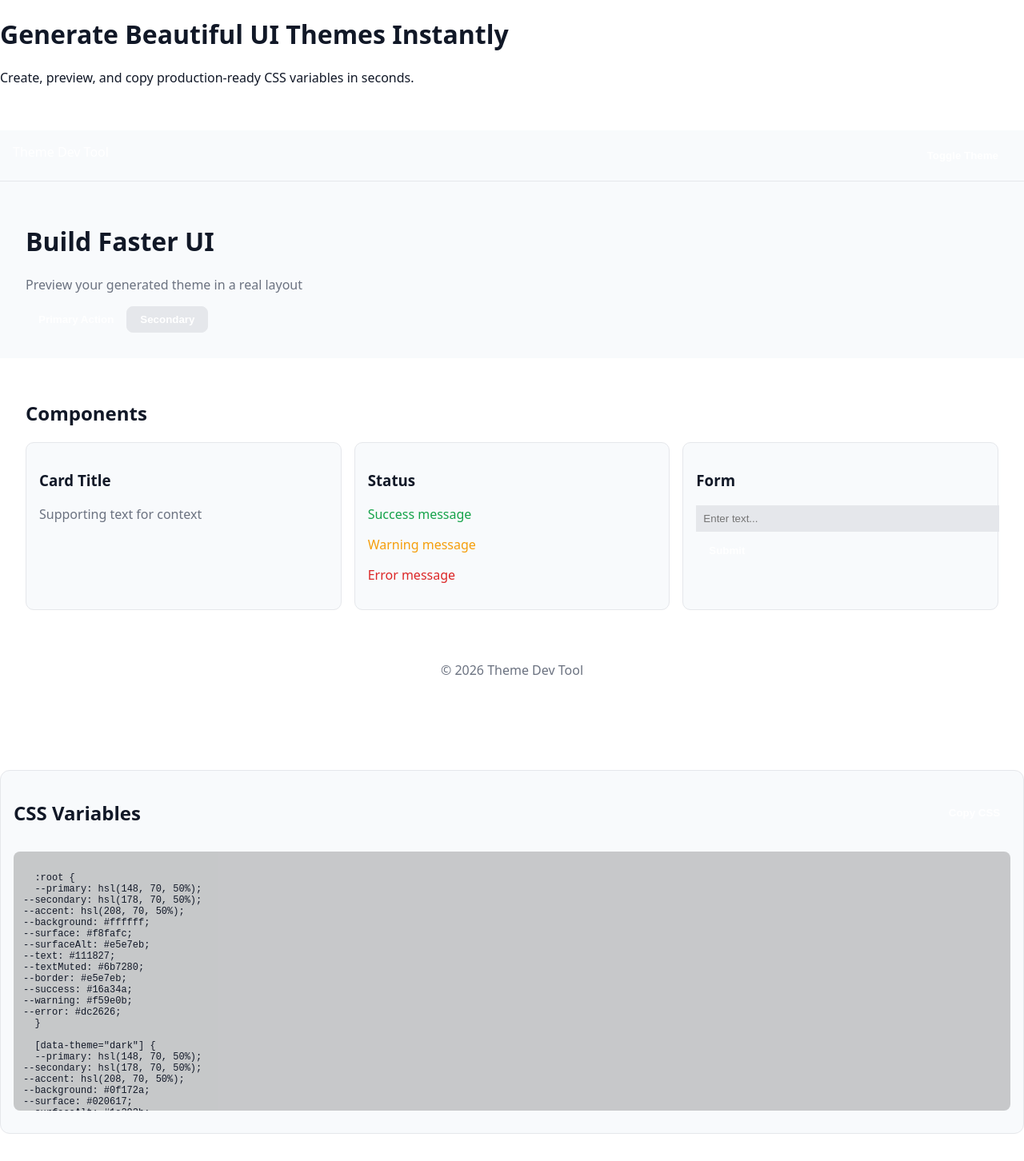
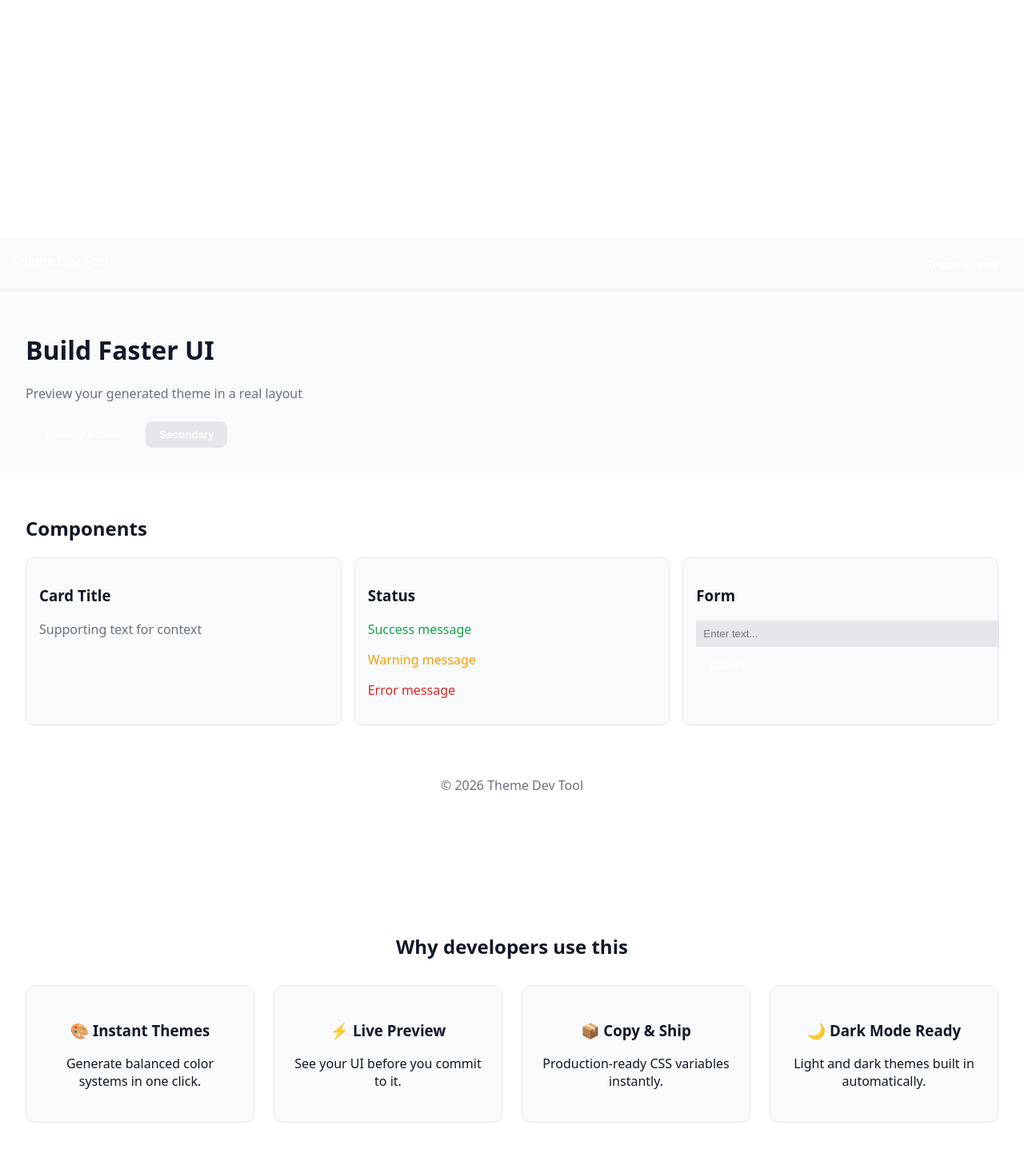
Before and after one commit to RodriguezRamiro/themedevstool, a React (Vite) app: page / in a window 1280 px wide. Shown: the top 1452 px of the page at 80% size. Before the commit the page ends 1418 px from the top, so only its background shows below. Built offline with nearby package versions, Linux system fonts and the light colour scheme.

Commit message:
added proper section flow for a landing page polish.. new sections and headers.. applied styles for new upgrades.

```diff
--- a/src/App.css
+++ b/src/App.css
@@ -27,10 +27,61 @@
     justify-content: space-between;
   }
 
+  /* HERO */
+
   .hero {
     background: var(--color-surface);
     padding: 2rem;
   }
+
+.hero-header {
+    text-align: center;
+    padding: 4rem 2rem;
+    background: linear-gradient(
+      135deg,
+      var(--color-primary),
+      var(--color-accent)
+    );
+    color: white;
+  }
+
+
+  .hero-actions {
+    margin-top: 1.5rem;
+  }
+
+  .hero-actions button {
+    margin: 0 0.5rem;
+  }
+
+
+/* FEATURES */
+.features {
+    padding: 3rem 2rem;
+    text-align: center;
+  }
+
+  .feature-grid {
+    display: grid;
+    gap: 1.5rem;
+    margin-top: 2rem;
+    grid-template-columns: repeat(auto-fit, minmax(220px, 1fr));
+  }
+
+  .feature {
+    background: var(--color-surface);
+    border: 1px solid var(--color-border);
+    padding: 1.5rem;
+    border-radius: 12px;
+  }
+
+  /* FOOTER */
+  .footer {
+    text-align: center;
+    padding: 2rem;
+    color: var(--color-textMuted);
+  }
+
 
   .section {
     padding: 2rem;
@@ -138,7 +189,9 @@
   }
 
   .app-footer {
+    text-align: center;
     padding: 1rem;
+    color: var(--color-textMuted);
     border-top: 1px solid #1e293b;
     display: flex;
     justify-content: center;
--- a/src/App.jsx
+++ b/src/App.jsx
@@ -59,13 +59,46 @@
         </div>
       </header>
 
-      {/* LIVE PREVIEW */}
-      <LayoutPreview />
+      {/* LIVE PRODUCT DEMO */}
+       <LayoutPreview />
+
+       {/* FEATURES (THIS WAS THE CONFUSION) */}
+  <section className="features">
+    <h2>Why developers use this</h2>
+
+    <div className="feature-grid">
+      <div className="feature">
+        <h3>🎨 Instant Themes</h3>
+        <p>Generate balanced color systems in one click.</p>
+      </div>
+
+      <div className="feature">
+        <h3>⚡ Live Preview</h3>
+        <p>See your UI before you commit to it.</p>
+      </div>
+
+      <div className="feature">
+        <h3>📦 Copy & Ship</h3>
+        <p>Production-ready CSS variables instantly.</p>
+      </div>
+
+      <div className="feature">
+        <h3>🌙 Dark Mode Ready</h3>
+        <p>Light and dark themes built in automatically.</p>
+      </div>
+    </div>
+  </section>
 
       {/* OUTPUT */}
       {css && <CSSOutput css={css} />}
 
+      {/* REAL FOOTER (NOT THE PREVIEW ONE) */}
+  <footer className="app-footer">
+    <p>Built for developers who move fast.</p>
+  </footer>
+
     </div>
+
   );
 }
 
```
